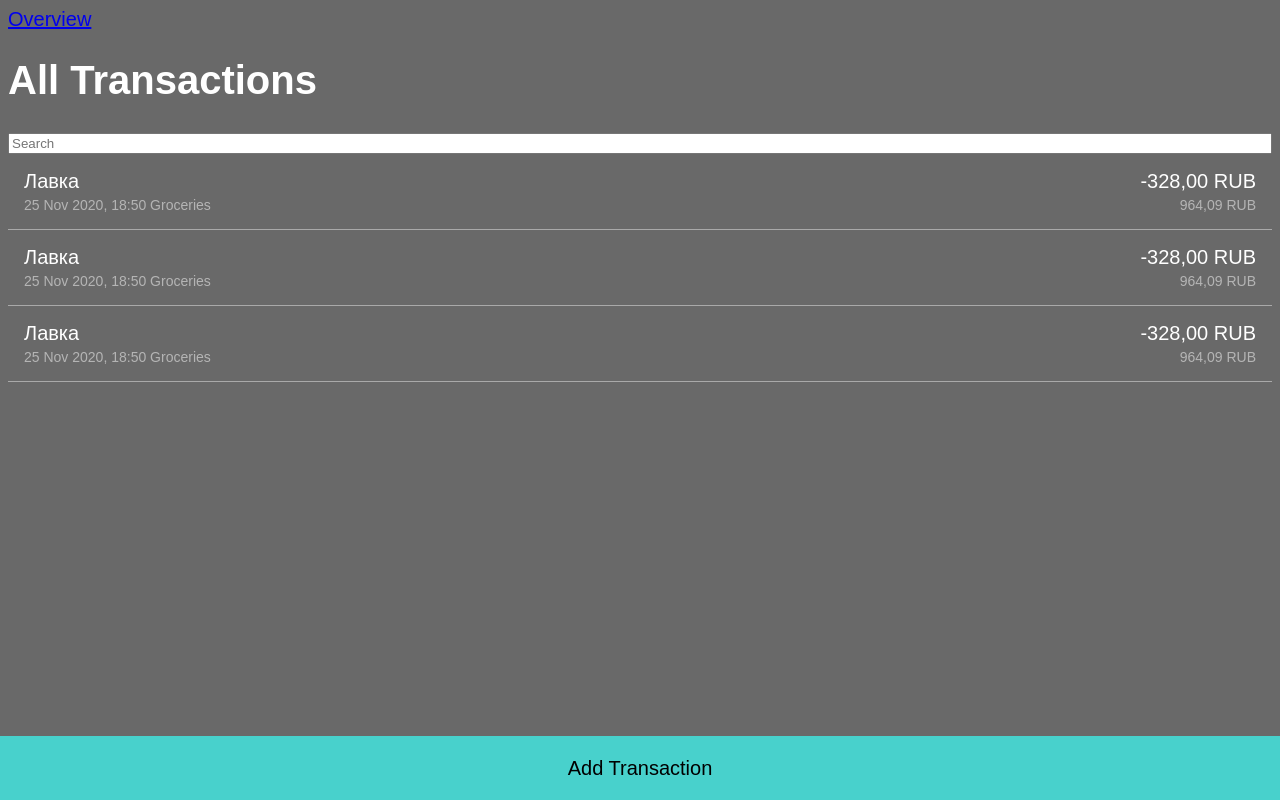
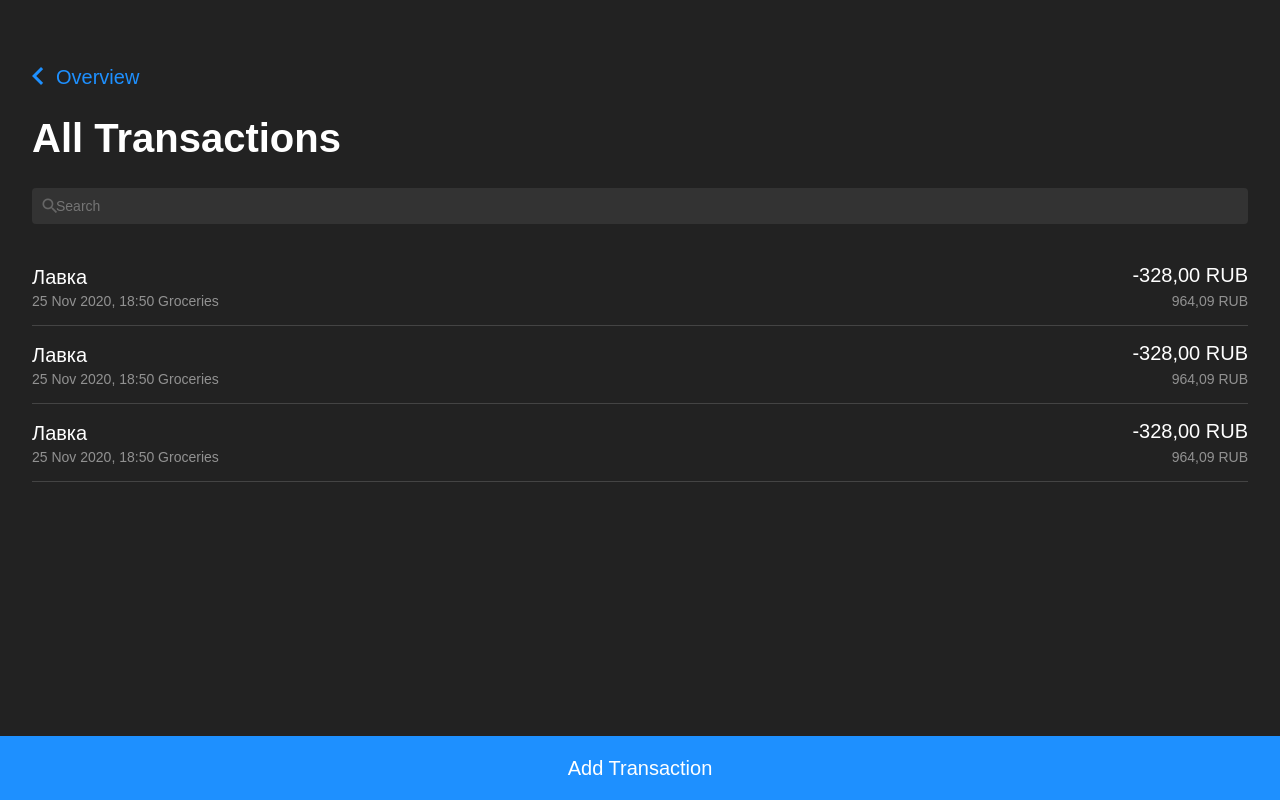
Before and after one commit to cndfr/JS-Test, a plain HTML site: page index.html in a window 1280 px wide. Drawn offline with Linux system fonts and the light colour scheme.

Commit message:
Better Layout

```diff
--- a/index.html
+++ b/index.html
@@ -5,50 +5,58 @@
     <title>CNDFR JS Test</title>
     <link rel="shortcut icon" href="/images/favicon.ico" type="image/x-icon">
     <link rel="stylesheet" href="style.css">
+    <link href="https://fonts.googleapis.com/icon?family=Material+Icons"
+      rel="stylesheet">
   </head>
   <body>
-    <button class="add-transaction" type="button">Add Transaction</button>
+    <button class="add_transaction" type="button">Add Transaction</button>
     <nav>
-      <a href="#">Overview</a>
+      <a href="#"><span class="icon back_icon">chevron_left</span>Overview</a>
     </nav>
     <main>
       <h1>All Transactions</h1>
-      <input class="search" type="search" name="" value="" placeholder="Search">
-      <section>
+      <div class="search_container">
+        <span class="icon search_icon">search</span>
+        <input class="search" type="search" name="" value="" placeholder="Search">
+      </div>
+      <section class="transaction_list">
         <div class="transaction">
-          <div class="transaction-main">
+          <div class="transaction_main">
             <span class="icon"></span>
             <span class="payee">Лавка</span>
             <span class="sum">-328,00 RUB</span>
           </div>
-          <div class="transaction-details">
+          <div class="transaction_details">
             <span class="timestamp">25 Nov 2020, 18:50</span>
             <span class="category">Groceries</span>
-            <span class="balance-snapshot">964,09 RUB</span>
+            <span class="balance_snapshot">964,09 RUB</span>
           </div>
         </div>
         <div class="transaction">
-          <div class="transaction-main">
+          <div class="transaction_main">
             <span class="icon"></span>
             <span class="payee">Лавка</span>
             <span class="sum">-328,00 RUB</span>
           </div>
-          <div class="transaction-details">
+          <div class="transaction_details">
             <span class="timestamp">25 Nov 2020, 18:50</span>
             <span class="category">Groceries</span>
-            <span class="balance-snapshot">964,09 RUB</span>
+            <span class="balance_snapshot">964,09 RUB</span>
           </div>
-        </div><div class="transaction">
-          <div class="transaction-main">
+        </div>
+        <div class="transaction">
+          <div class="transaction_main">
             <span class="icon"></span>
             <span class="payee">Лавка</span>
             <span class="sum">-328,00 RUB</span>
           </div>
-          <div class="transaction-details">
+          <div class="transaction_details">
             <span class="timestamp">25 Nov 2020, 18:50</span>
             <span class="category">Groceries</span>
-            <span class="balance-snapshot">964,09 RUB</span>
+            <span class="balance_snapshot">964,09 RUB</span>
           </div>
+        </div>
+
         </div>
       </section>
     </main>
--- a/style.css
+++ b/style.css
@@ -1,43 +1,103 @@
 body {
-  background: DimGray;
+  background: #222;
   color: white;
   font-family: sans-serif;
   font-size: 20px;
+  font-weight: 300;
+}
+
+nav {
+  margin: 12px;
+  margin-top: 48px;
+}
+
+main {
+  margin: 24px;
+}
+
+a {
+  color: DodgerBlue;
+  text-decoration: none;
+  padding-left: -8px;
+}
+
+a:hover {
+  color: LightSkyBlue;
 }
 
 .search {
   width: 100%;
+  height: 36px;
+  border: none;
+  font-size: 14px;
+  border-radius: 4px;
+  background-color: #333;
+  padding-left: 24px;
 }
 
-.add-transaction {
+.search_container {
+  position: relative;
+}
+
+.icon {
+  font-family: "Material Icons";
+}
+
+.search_icon {
+  position: absolute;
+  top: 8px;
+  left: 8px;
+  color: #666;
+}
+
+.back_icon {
+  font-size: 36px;
+  position: relative;
+  top: 10px;
+}
+
+.search:focus {
+  background-color: #444;
+}
+
+.add_transaction {
   position: fixed;
   bottom: 0;
   left: 0;
   width: 100%;
   height: 64px;
   z-index: 100;
-  background: MediumTurquoise;
+  color: white;
+  background: DodgerBlue;
   text-decoration: none;
   border: none;
   display: inline-block;
   font-size: 20px;
 }
 
-.transaction {
-  border-bottom: solid 1px darkgrey;
-  padding: 16px;
+.add_transaction:hover {
+  background-color: LightSkyBlue;
 }
 
-.transaction-main {
+.transaction_list {
+  margin-top: 24px;
+}
+
+.transaction {
+  border-bottom: solid 1px #444;
+  padding: 16px 0 16px;
+}
+
+.transaction_main {
 
 }
 
-.transaction-details {
+.transaction_details {
   font-size: 14px;
   opacity: 0.5;
   margin-top: 4px;
 }
 
-.sum, .balance-snapshot {
+.sum, .balance_snapshot {
   float: right;
 }
```
